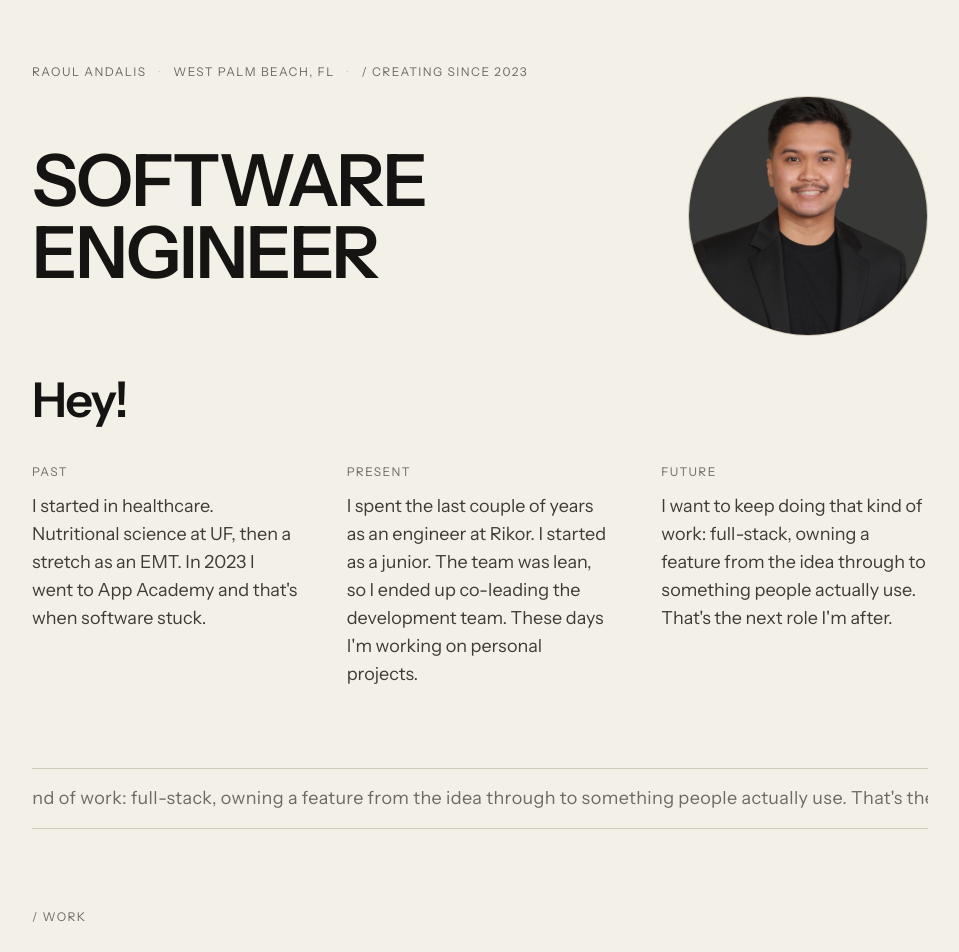
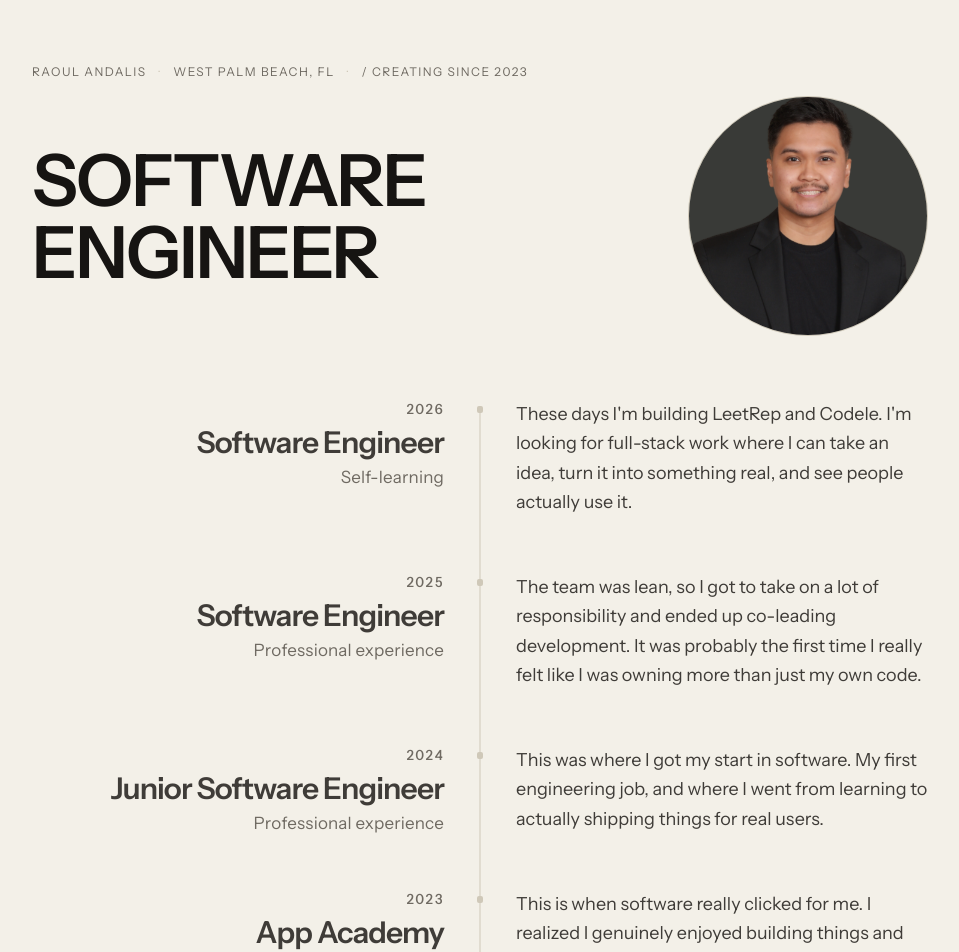
Before and after one commit to raoulandalis/Portfolio-2024, a React (Vite) app: page / in a window 1280 px wide. Shown: the top 952 px of the page, without its empty margins (160-1119 px from the left). Built offline with nearby package versions, Linux system fonts and the light colour scheme; no server answers.

Commit message:
updating timeline

```diff
--- a/index.html
+++ b/index.html
@@ -12,7 +12,7 @@
       THESIS: One-scroll hiring reel; refuse city, inner routes, and agency-template kits.
       OWN-WORLD: Warm off-white ground, dark display type, fog kickers, lantern on one action.
       STORY: Recruiter learns who Raoul is, sees LeetRep and Codele, can mail him.
-      FIRST VIEWPORT: Name + location + creating since; SOFTWARE ENGINEER; Hey! + timeline.
+      FIRST VIEWPORT: Name + location + creating since; SOFTWARE ENGINEER; year timeline.
       FORM: Majd reel structure, user-pinned; seed skipped. FINISH: review the built reel.
     -->
     <div id="root"></div>
--- a/src/content/about.js
+++ b/src/content/about.js
@@ -6,10 +6,49 @@ export const about = {
   },
   present: {
     heading: 'Present',
-    body: 'I spent the last couple of years as an engineer at Rikor. I started as a junior. The team was lean, so I ended up co-leading the development team. These days I\'m working on personal projects.',
+    body: 'I spent the last couple of years as an engineer. I started as a junior. The team was lean, so I ended up co-leading the development team. These days I\'m working on personal projects.',
   },
   future: {
     heading: 'Future',
     body: 'I want to keep doing that kind of work: full-stack, owning a feature from the idea through to something people actually use. That\'s the next role I\'m after.',
   },
+  marquee:
+    'I want to keep doing that kind of work: full-stack, owning a feature from the idea through to something people actually use.',
+  years: [
+    {
+      id: '2026',
+      year: '2026',
+      title: 'Software Engineer',
+      kind: 'Self-learning',
+      body: 'These days I\'m building LeetRep and Codele. I\'m looking for full-stack work where I can take an idea, turn it into something real, and see people actually use it.',
+    },
+    {
+      id: '2025',
+      year: '2025',
+      title: 'Software Engineer',
+      kind: 'Professional experience',
+      body: 'The team was lean, so I got to take on a lot of responsibility and ended up co-leading development. It was probably the first time I really felt like I was owning more than just my own code.',
+    },
+    {
+      id: '2024',
+      year: '2024',
+      title: 'Junior Software Engineer',
+      kind: 'Professional experience',
+      body: 'This was where I got my start in software. My first engineering job, and where I went from learning to actually shipping things for real users.',
+    },
+    {
+      id: '2023',
+      year: '2023',
+      title: 'App Academy',
+      kind: 'Student',
+      body: 'This is when software really clicked for me. I realized I genuinely enjoyed building things and solving problems, and decided I wanted to make a career out of it.',
+    },
+    {
+      id: 'before',
+      year: 'Before',
+      title: 'EMT',
+      kind: 'Professional experience',
+      body: 'I started out in healthcare, studying nutritional science at UF before spending some time working as an EMT. It taught me a lot about staying calm, figuring things out quickly, and working with other people.',
+    },
+  ],
 }
--- a/src/hooks/useReveal.js
+++ b/src/hooks/useReveal.js
@@ -3,6 +3,7 @@ import { useEffect } from 'react'
 export const useReveal = () => {
   useEffect(() => {
     const nodes = document.querySelectorAll('[data-reveal]')
+    const marquee = document.querySelector('.marquee')
     const reduce = window.matchMedia('(prefers-reduced-motion: reduce)').matches
 
     if (reduce) {
@@ -13,16 +14,21 @@ export const useReveal = () => {
     const observer = new IntersectionObserver(
       (entries) => {
         entries.forEach((entry) => {
-          if (entry.isIntersecting) {
+          if (!entry.isIntersecting) return
+          if (entry.target.classList.contains('marquee')) {
+            entry.target.classList.add('is-running')
+          } else {
             entry.target.classList.add('is-revealed')
-            observer.unobserve(entry.target)
           }
+          observer.unobserve(entry.target)
         })
       },
       { threshold: 0.18, rootMargin: '0px 0px -10% 0px' }
     )
 
     nodes.forEach((node) => observer.observe(node))
+    if (marquee) observer.observe(marquee)
+
     return () => observer.disconnect()
   }, [])
 }
--- /dev/null
+++ b/src/hooks/useYearLine.js
@@ -0,0 +1,47 @@
+import { useEffect } from 'react'
+
+export const useYearLine = () => {
+  useEffect(() => {
+    const beats = [...document.querySelectorAll('[data-year]')]
+    if (!beats.length) return
+
+    let frame = 0
+    const pick = () => {
+      const focus = window.innerHeight * 0.38
+      let best = null
+      let dist = Infinity
+      beats.forEach((beat) => {
+        const box = beat.getBoundingClientRect()
+        if (box.bottom < 0 || box.top > window.innerHeight) return
+        const center = box.top + box.height / 2
+        const next = Math.abs(center - focus)
+        if (next < dist) {
+          dist = next
+          best = beat
+        }
+      })
+      beats.forEach((beat) => {
+        const on = beat === best
+        beat.classList.toggle('is-current', on)
+        if (on) beat.setAttribute('aria-current', 'true')
+        else beat.removeAttribute('aria-current')
+      })
+    }
+    const onScroll = () => {
+      if (frame) return
+      frame = requestAnimationFrame(() => {
+        frame = 0
+        pick()
+      })
+    }
+
+    pick()
+    window.addEventListener('scroll', onScroll, { passive: true })
+    window.addEventListener('resize', onScroll)
+    return () => {
+      cancelAnimationFrame(frame)
+      window.removeEventListener('scroll', onScroll)
+      window.removeEventListener('resize', onScroll)
+    }
+  }, [])
+}
--- a/src/pages/Home.jsx
+++ b/src/pages/Home.jsx
@@ -8,14 +8,16 @@ import { skillGroups } from '../content/skills'
 import ContactForm from '../components/ContactForm'
 import { useLanternLamp } from '../hooks/useLanternLamp'
 import { useReveal } from '../hooks/useReveal'
+import { useYearLine } from '../hooks/useYearLine'
 
 const listed = projects.filter((project) => project.listed)
-const marquee = about.future.body
+const marquee = about.marquee
 
 const Home = () => {
   const location = useLocation()
   useReveal()
   useLanternLamp()
+  useYearLine()
 
   useEffect(() => {
     if (!location.hash) return
@@ -41,7 +43,7 @@ const Home = () => {
           </span>
           / creating since {site.creatingSince}
         </p>
-        <div className='mb-8 flex flex-col gap-8 md:mb-10 md:flex-row md:items-center md:justify-between md:gap-12'>
+        <div className='mb-12 flex flex-col gap-8 md:mb-16 md:flex-row md:items-center md:justify-between md:gap-12'>
           <h1 className='max-w-[16ch] text-5xl font-semibold uppercase leading-[0.95] tracking-tight text-paper sm:text-6xl md:text-7xl'>
             {site.headline}
           </h1>
@@ -54,17 +56,19 @@ const Home = () => {
             />
           </figure>
         </div>
-        <h2 className='page-title mb-10' data-reveal>
-          Hey!
-        </h2>
-        <div className='grid gap-10 md:grid-cols-3 md:gap-12'>
-          {[about.past, about.present, about.future].map((beat) => (
-            <div key={beat.heading} data-reveal>
-              <h3 className='label-kicker mb-3'>{beat.heading}</h3>
-              <p className='text-base leading-relaxed text-mist md:text-lg'>{beat.body}</p>
-            </div>
+        <ol className='year-line' aria-label='Timeline'>
+          {about.years.map((beat) => (
+            <li key={beat.id} className='year-beat' data-year data-reveal>
+              <div className='year-meta'>
+                <p className='year-mark'>{beat.year}</p>
+                <p className='year-role'>{beat.title}</p>
+                <p className='year-kind'>{beat.kind}</p>
+              </div>
+              <span className='year-dot' aria-hidden />
+              <p className='year-body'>{beat.body}</p>
+            </li>
           ))}
-        </div>
+        </ol>
       </section>
 
       <div className='marquee border-y border-steel py-4' aria-hidden>
--- a/src/reel.css
+++ b/src/reel.css
@@ -117,6 +117,132 @@ button:disabled.text-lantern {
     transform: none;
 }
 
+.year-line {
+    position: relative;
+    list-style: none;
+    margin: 0;
+    padding: 0;
+}
+
+.year-line::before {
+    content: '';
+    position: absolute;
+    top: 0.55rem;
+    bottom: 0.55rem;
+    left: 50%;
+    width: 1px;
+    transform: translateX(-50%);
+    background: var(--steel);
+}
+
+.year-beat {
+    display: grid;
+    grid-template-columns: minmax(0, 1fr) 1.25rem minmax(0, 1fr);
+    align-items: start;
+    padding-bottom: 2.75rem;
+}
+
+.year-beat:last-child {
+    padding-bottom: 0;
+}
+
+.year-meta {
+    display: flex;
+    flex-direction: column;
+    align-items: flex-end;
+    padding-right: 0.85rem;
+    text-align: right;
+    container-type: inline-size;
+}
+
+.year-mark {
+    margin: 0;
+    color: var(--fog);
+    font-size: 0.8125rem;
+    font-weight: 500;
+    letter-spacing: 0.08em;
+    line-height: 1.4;
+    text-transform: uppercase;
+    font-variant-numeric: tabular-nums;
+    transition: color 0.35s ease-out;
+}
+
+.year-role {
+    margin: 0.35rem 0 0;
+    color: var(--mist);
+    font-size: clamp(0.8125rem, 7.6cqi, 1.875rem);
+    font-weight: 600;
+    letter-spacing: -0.03em;
+    line-height: 1.2;
+    white-space: nowrap;
+    transition: color 0.35s ease-out;
+}
+
+.year-kind {
+    margin: 0.3rem 0 0;
+    color: var(--fog);
+    font-size: clamp(0.6875rem, 4.8cqi, 1.0625rem);
+    font-weight: 400;
+    letter-spacing: 0.01em;
+    line-height: 1.3;
+    white-space: nowrap;
+}
+
+.year-dot {
+    z-index: 1;
+    width: 0.4rem;
+    height: 0.4rem;
+    margin-top: 0.4rem;
+    justify-self: center;
+    border-radius: 2px;
+    background: var(--steel);
+    transition: background-color 0.35s ease-out;
+}
+
+.year-body {
+    margin: 0;
+    padding-left: 0.85rem;
+    color: var(--mist);
+    font-size: 1rem;
+    line-height: 1.625;
+}
+
+.year-beat.is-current .year-mark {
+    color: var(--lantern) !important;
+}
+
+.year-beat.is-current .year-role {
+    color: var(--paper) !important;
+}
+
+.year-beat.is-current .year-dot {
+    background: var(--lantern);
+}
+
+@media (min-width: 768px) {
+    .year-beat {
+        grid-template-columns: minmax(0, 1fr) 1.5rem minmax(0, 1fr);
+        padding-bottom: 3.5rem;
+    }
+
+    .year-meta {
+        padding-right: 1.5rem;
+    }
+
+    .year-mark {
+        font-size: 0.875rem;
+    }
+
+    .year-kind {
+        font-size: 1.0625rem;
+    }
+
+    .year-body {
+        padding-left: 1.5rem;
+        font-size: 1.125rem;
+    }
+}
+
 .reel-field {
     display: block;
     width: 100%;
@@ -200,6 +326,11 @@ button:disabled.text-lantern {
     display: flex;
     width: max-content;
     animation: reel-marquee 36s linear infinite;
+    animation-play-state: paused;
+}
+
+.marquee.is-running .marquee-track {
+    animation-play-state: running;
 }
 
 .marquee-track span {
@@ -287,4 +418,10 @@ button:disabled.text-lantern {
     .portrait-frame.is-revealed img {
         animation: none;
     }
+
+    .year-mark,
+    .year-role,
+    .year-dot {
+        transition: none;
+    }
 }
```
